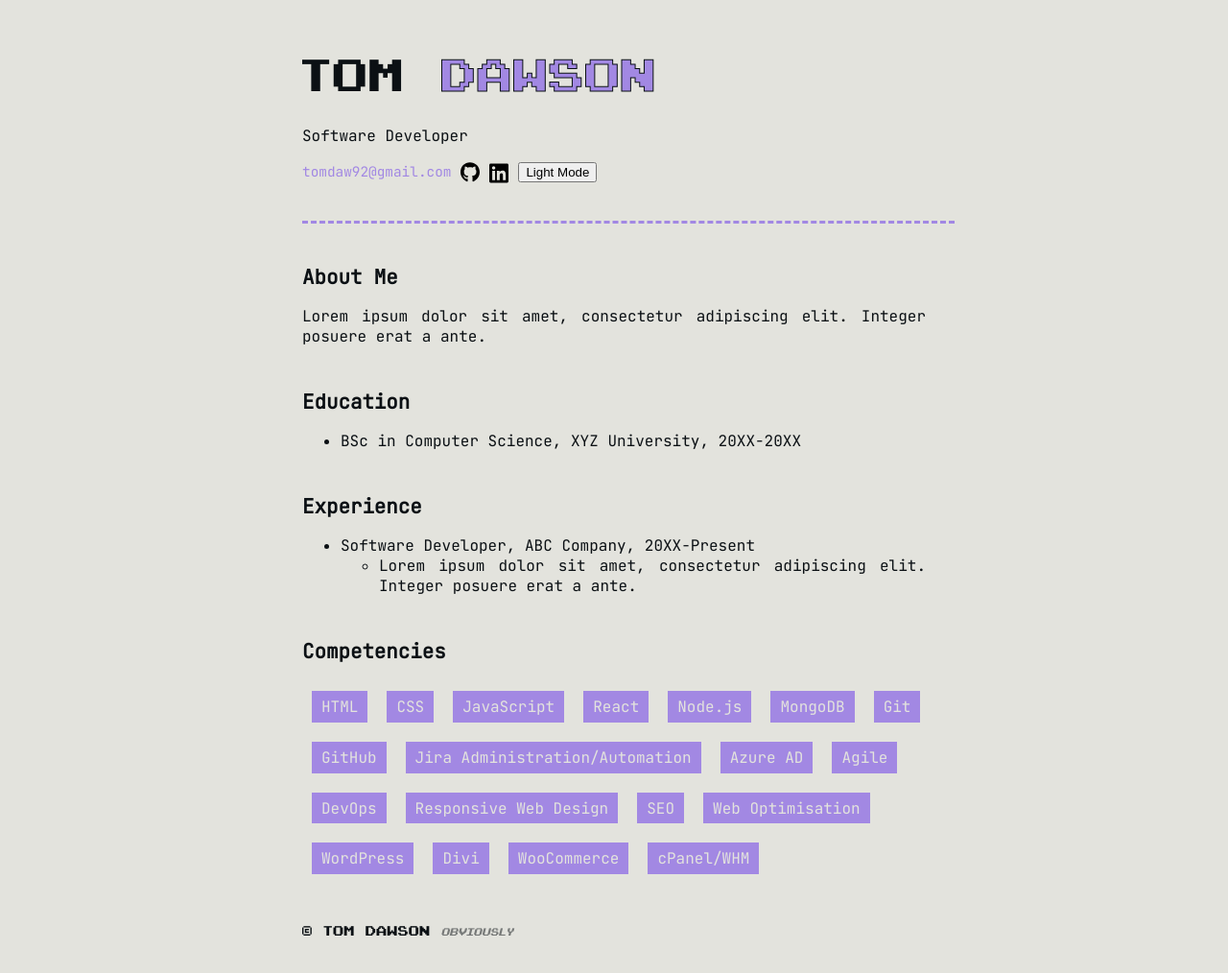
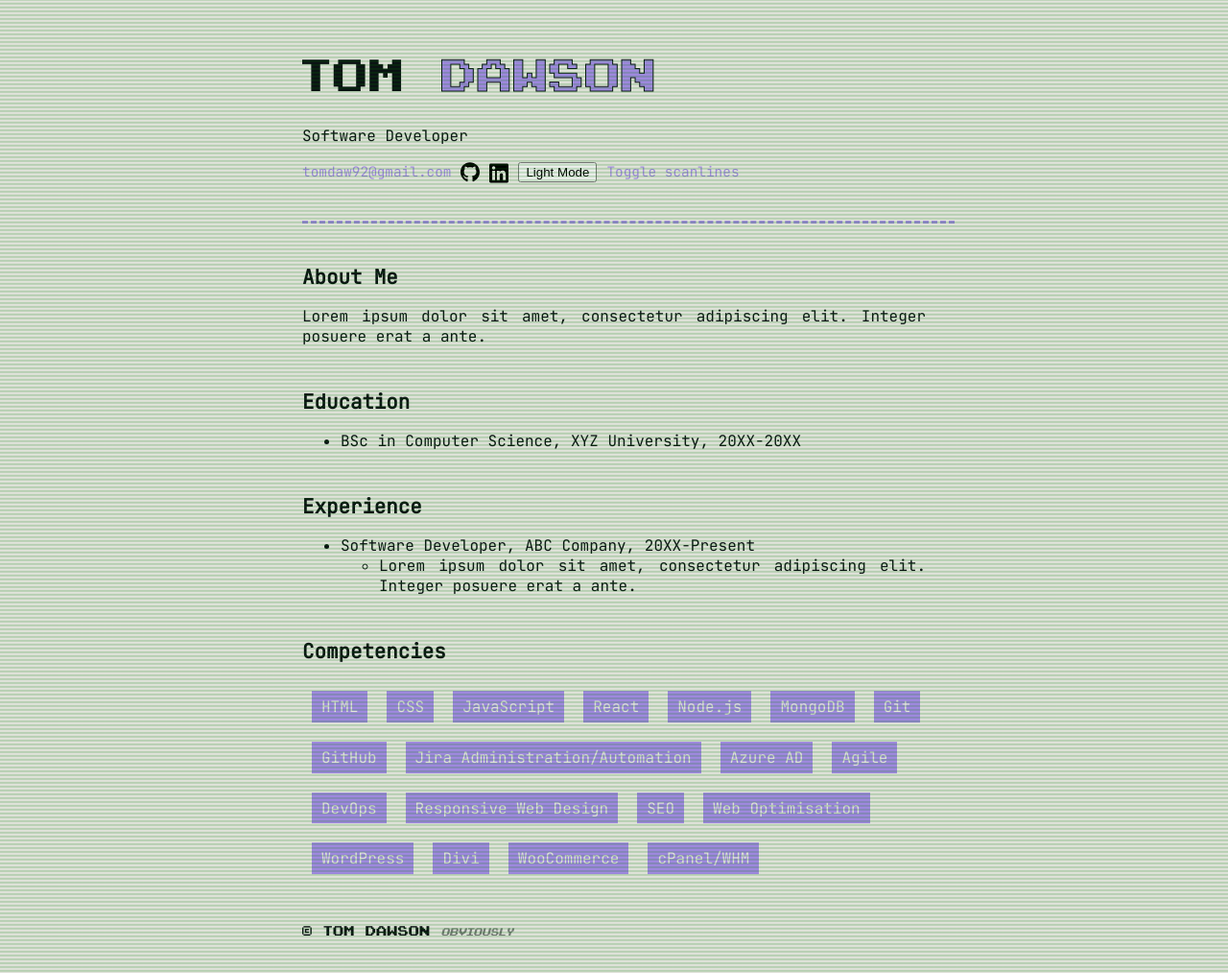
Before and after one commit to TomDawson/cv, a PHP site: page / in a window 1280 px wide. Shown: the whole page at 96% size. Run offline with PHP 8.4, Linux system fonts and the light colour scheme.

Commit message:
implementing scanline css/js

```diff
--- a/index.html
+++ b/index.html
@@ -52,21 +52,32 @@
   <meta itemprop="knowsAbout" content="HTML, CSS, JavaScript, Sass, React, Node.js, MongoDB, Git, GitHub, SEO, Web Optimisation, WordPress, WooCommerce, Divi, cPanel/WHM, Jira Administration/Automation, Azure AD, Agile, DevOps">
 </head>
 <body>
-  <div class="site-wrapper">
+  <div class="site-wrapper scanlines">
     <header class="container">
       <h1><span id="h1-tom">Tom</span> <span id="h1-dawson">Dawson</span></h1>
       <p>Software Developer</p>
       <nav>
         <ul>
-          <li><a class="email-address" href="mailto:tomdaw92@gmail.com">tomdaw92@gmail.com</a></li>
-          <li><a target="_blank" href="https://github.com/TomDawson"><img alt="GitHub" src="images/github.svg" class="social-icon"></img></a></li>
-          <li><a target="_blank" href="https://www.linkedin.com/in/tom-dawson-094217101/"><img alt="LinkedIn" src="images/linkedin.svg" class="social-icon"></a></li>
+          <li>
+            <a class="email-address" href="mailto:tomdaw92@gmail.com">tomdaw92@gmail.com</a>
+          </li>
+          <li>
+            <a href="https://github.com/TomDawson" target="_blank"><img alt="GitHub" src="images/github.svg" class="social-icon"></img></a>
+          </li>
+          <li>
+            <a href="https://www.linkedin.com/in/tom-dawson-094217101/" target="_blank"><img alt="LinkedIn" src="images/linkedin.svg" class="social-icon"></a>
+          </li>
+          <li>
             <div id="toggle-container">
               <button id="theme-toggle" class="button" type="button">
                 <span id="light-mode-span">Light Mode</span>
                 <span id="dark-mode-span">Dark Mode</span>
               </button>
             </div>
+          </li>
+          <li>
+            <a id="togglescanlines" href="#">Toggle scanlines</a>
+          </li>
         </ul>
       </nav>
       <hr>
--- a/scripts/script.js
+++ b/scripts/script.js
@@ -1,6 +1,7 @@
 console.log('- .... . .-. . -....- .. ... -....- -. --- -....- .--- --- -.- . -....- .... . .-. .');
 
 /* * * Theme Swapping * * */
+
 var themeToggle = document.getElementById("theme-toggle");
 var darkModeSpan = document.getElementById("dark-mode-span");
 var lightModeSpan = document.getElementById("light-mode-span");
@@ -55,3 +56,24 @@ function refreshThemeToggle() {
 };
 
 refreshThemeToggle();
+
+/*** Scanlines ***/
+
+var $scanlines = $('.scanlines');
+$scanlines
+    .children().hide()
+    .first().show();
+
+// toggle scanlines
+$('#togglescanlines').on('click', function(e) {
+  e.preventDefault();
+  $scanlines.toggleClass('scanlines');
+});
+
+// switch between demos
+$('.sample-ctrl a').on('click', function(e) {
+   e.preventDefault();
+   $scanlines
+       .children().hide()
+       .filter('#'+ $(this).attr('data-ctrl')).show();
+});
--- a/styles/style.css
+++ b/styles/style.css
@@ -21,12 +21,16 @@
        url('../fonts/Pixel_NES.svg#PixelNES') format('svg');
 }
 
+/* Light and Dark Themes */
+
 html[data-theme='light'] {
   --text: #0B1014;
   --background: #E3E3DD;
   --link: #A288E3;
   --accent-1: #A288E3;
   --accent-2: #A288E3;
+  --scanline-after: rgba(0, 128, 0, 0.205);
+  --scanline-before: rgba(0, 128, 0, 0.212);
   --highlight-background: var(--text);
   --highlight-text: var(--background);
 }
@@ -37,6 +41,8 @@ html[data-theme='dark'] {
   --link: #A288E3;
   --accent-1: #A288E3;
   --accent-2: #A288E3;
+  --scanline-after: rgba(0, 128, 0, 0.226);
+  --scanline-before: rgba(0, 128, 0, 0.24);
   --highlight-background: var(--text);
   --highlight-text: var(--background);
 }
@@ -56,16 +62,16 @@ body {
 
 .site-wrapper {
   display: flex;
-  flex-direction: column;
-  justify-content: center;
-  min-height: 100vh;
-  gap:0px;
+  min-height: 100vh; /* container always  */
+  flex-direction: column; /* containers flex vertically */
+  justify-content: center; /* centered vertically */
+  gap:0px; /* no spacing between containers */
 }
 
 .container {
   padding: 0px 15px 15px 15px;
   text-align: justify;
-  width: clamp(0px, 95vw, 680px);
+  width: clamp(0px, 95vw, 680px); /* always shrinks, prefers 95vw, max 680px */
   margin-left: auto;
   margin-right: auto;
   box-sizing: border-box;
@@ -203,8 +209,50 @@ footer.container {
 }
 ::-webkit-scrollbar-thumb { /* Foreground */
   background: var(--accent-1);
-  border-radius: 50px;
+  border-radius: 0px;
 }
 ::-webkit-scrollbar-track { /* Background */
   background: var(--background);
 }
+
+/* Scanlines */
+.scanlines {
+  position: relative;
+  overflow: hidden;
+}
+.scanlines:before, .scanlines:after {
+  display: block;
+  pointer-events: none;
+  content: '';
+  position: absolute;
+}
+.scanlines:before {
+  width: 100%;
+  height: 1px;
+  z-index: 2147483649;
+  background: var(--scanline-before);
+  opacity: 0.75;
+  animation: scanline 10s linear infinite;
+}
+.scanlines:after {
+  top: 0;
+  right: 0;
+  bottom: 0;
+  left: 0;
+  z-index: 2147483648;
+  background: linear-gradient(to bottom, transparent 50%, var(--scanline-after) 51%);
+  background-size: 100% 4px;
+  animation: scanlines 1s steps(180) infinite;
+}
+
+/* Animate distinct scanline */
+@keyframes scanline {
+  0% {
+    transform: translate3d(0, 200000%, 0);
+ }
+}
+@keyframes scanlines {
+  0% {
+    background-position: 0 50%;
+ }
+}
```
Lines whose indentation alone changed are shown as unchanged.
